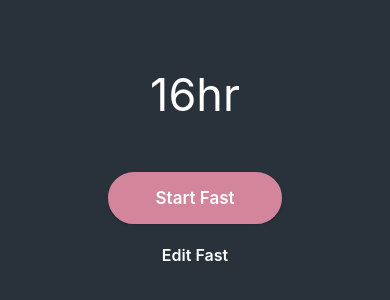
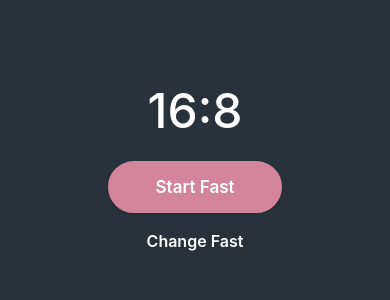
Before and after one commit to jonl210/plum, a React Native app: screen /Home in a window 390 px wide. Shown: the part 256-556 px from the top of the page. Built offline with nearby package versions, Linux system fonts and the light colour scheme.

Commit message:
some design changes

```diff
--- a/src/components/atoms/Timer.js
+++ b/src/components/atoms/Timer.js
@@ -4,12 +4,15 @@ import { StyleSheet, Text, View } from "react-native";
 const Timer = ({ fastDate }) => {
   return (
     <View style={{ alignItems: "center" }}>
-      <Text style={styles.fastHour}>16hr</Text>
+      <Text style={styles.fast}>16:8</Text>
       {fastDate !== "" ? (
-        <Text style={styles.dateDisplay}>
-          {`Your fast will end ${dayjs(fastDate).format("M/D/YYYY")} at ${dayjs(
-            fastDate
-          ).format("h:mma")}`}
+        <Text style={styles.dateTimeWrapper}>
+          <Text style={styles.text}>Fast ends: </Text>
+          <Text style={styles.dateTime}>
+            {dayjs(fastDate).format("M/D/YYYY")}
+          </Text>
+          <Text style={styles.text}> at </Text>
+          <Text style={styles.dateTime}>{dayjs(fastDate).format("h:mma")}</Text>
         </Text>
       ) : null}
     </View>
@@ -17,14 +20,23 @@ const Timer = ({ fastDate }) => {
 };
 
 const styles = StyleSheet.create({
-  fastHour: {
+  fast: {
     color: "#fff",
-    fontSize: 45,
-    marginBottom: 10,
+    fontSize: 48,
+    fontWeight: "500",
   },
-  dateDisplay: {
+  text: {
     color: "#fff",
     fontSize: 20,
+  },
+  dateTimeWrapper: {
+    marginTop: 10,
+    marginBottom: 5,
+  },
+  dateTime: {
+    color: "#869bd3",
+    fontSize: 20,
+    fontWeight: "500",
   },
 });
 
--- a/src/screens/home/Home.js
+++ b/src/screens/home/Home.js
@@ -79,12 +79,12 @@ const Home = () => {
   return (
     <View style={{ flex: 1, backgroundColor: "#29323a" }}>
       <ScrollView contentContainerStyle={styles.scrollContainer}>
-        <View style={{ marginBottom: 40 }}>
+        <View style={{ marginBottom: 21 }}>
           <Timer fastDate={fastDate} />
         </View>
         <TimerButton press={timerButtonPressed} fasting={fasting} />
-        <TouchableOpacity style={{ marginTop: 21 }}>
-          <Text style={styles.editFast}>Edit Fast</Text>
+        <TouchableOpacity style={{ marginTop: 18 }}>
+          <Text style={styles.editFast}>Change Fast</Text>
         </TouchableOpacity>
       </ScrollView>
     </View>
```
